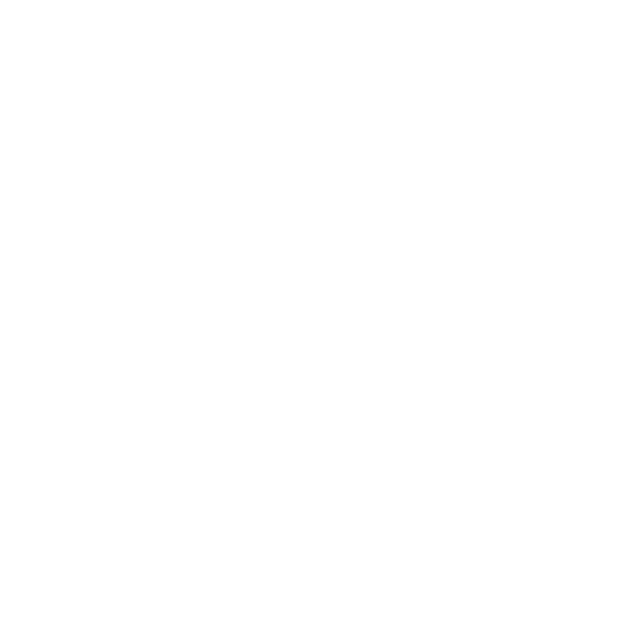
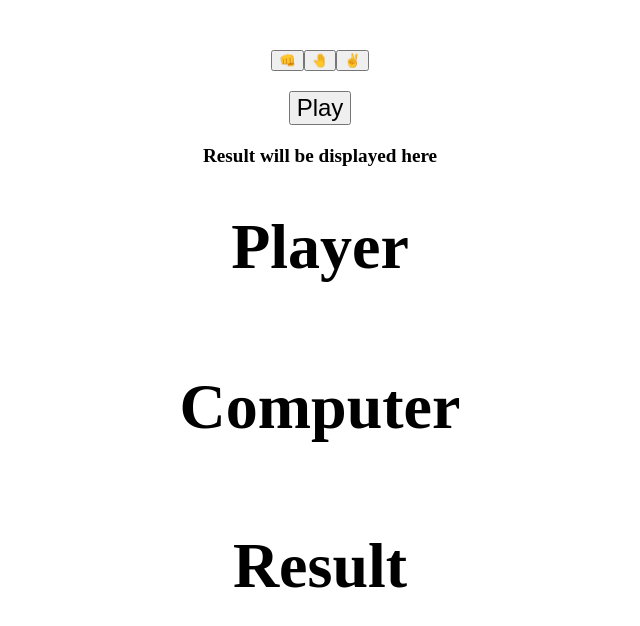
Before and after one commit to Sieglindevwb/12_Games, a plain HTML site: page 1_Rock-paper-scissors/index.html in a window 1280 px wide. Shown: the whole page, without its empty margins (320-960 px from the left). Drawn offline with Linux system fonts and the light colour scheme.

Commit message:
add css and html to the first game

```diff
--- a/1_Rock-paper-scissors/index.html
+++ b/1_Rock-paper-scissors/index.html
@@ -3,9 +3,22 @@
 <head>
     <meta charset="UTF-8">
     <meta name="viewport" content="width=device-width, initial-scale=1.0">
-    <title>Document</title>
+    <title>Rock-paper-scissor Game</title>
+    <link rel= "stylesheet" href= "style.css">
 </head>
 <body>
+    <div class="choices">
+    <button class="choiceBtn" data-choice="rock">👊</button>
+    <button class="choiceBtn" data-choice="paper">🤚</button>
+    <button class="choiceBtn" data-choice="scissors">✌️</button>
+    </div>
+    <button class="playBtn">Play</button>
+    <div class="result-message">Result will be displayed here</div>
+
+    <h1 class="gameText" id="playerText">Player</h1>
+    <h1 class="gameText" id="computerText">Computer</h1>
+    <h1 class="gameText" id="resultText">Result</h1>
+
     <script src="script.js"></script>
 </body>
 </html>
--- a/1_Rock-paper-scissors/script.js
+++ b/1_Rock-paper-scissors/script.js
@@ -0,0 +1,6 @@
+
+// TODO: Have three buttons that the player can press to pick their weapon of choice (feel free to use emoji's for this)
+// TODO: Have a play button to have the computer pick one randomly
+// TODO: Announce the winner
+//     - No alert box, add a message to your html
+//     - Possible outcomes: draw (when both chose the same thing) or player won/lost
--- /dev/null
+++ b/1_Rock-paper-scissors/style.css
@@ -0,0 +1,36 @@
+body {
+    display: flex;
+    flex-direction: column;
+    align-items: center;
+    font-size: 2rem;
+    margin-top: 50px;
+}
+
+.choices {
+    display: flex;
+    justify-content: space-around;
+    margin-bottom: 20px;
+}
+
+.choicebtn {
+    background-color: #f1f1f1;
+    padding: 20px 40px;
+    border: 1px solid #ccc;
+    cursor: pointer;
+    transition: background-color 0.3s ease;
+}
+
+.choice:hover {
+    background-color: #ddd;
+}
+
+.playBtn {
+    font-size: 1.5rem;
+    margin-bottom: 20px;
+    cursor: pointer;
+}
+
+.result-message {
+    font-size: 1.2rem;
+    font-weight: bold;
+}
```
